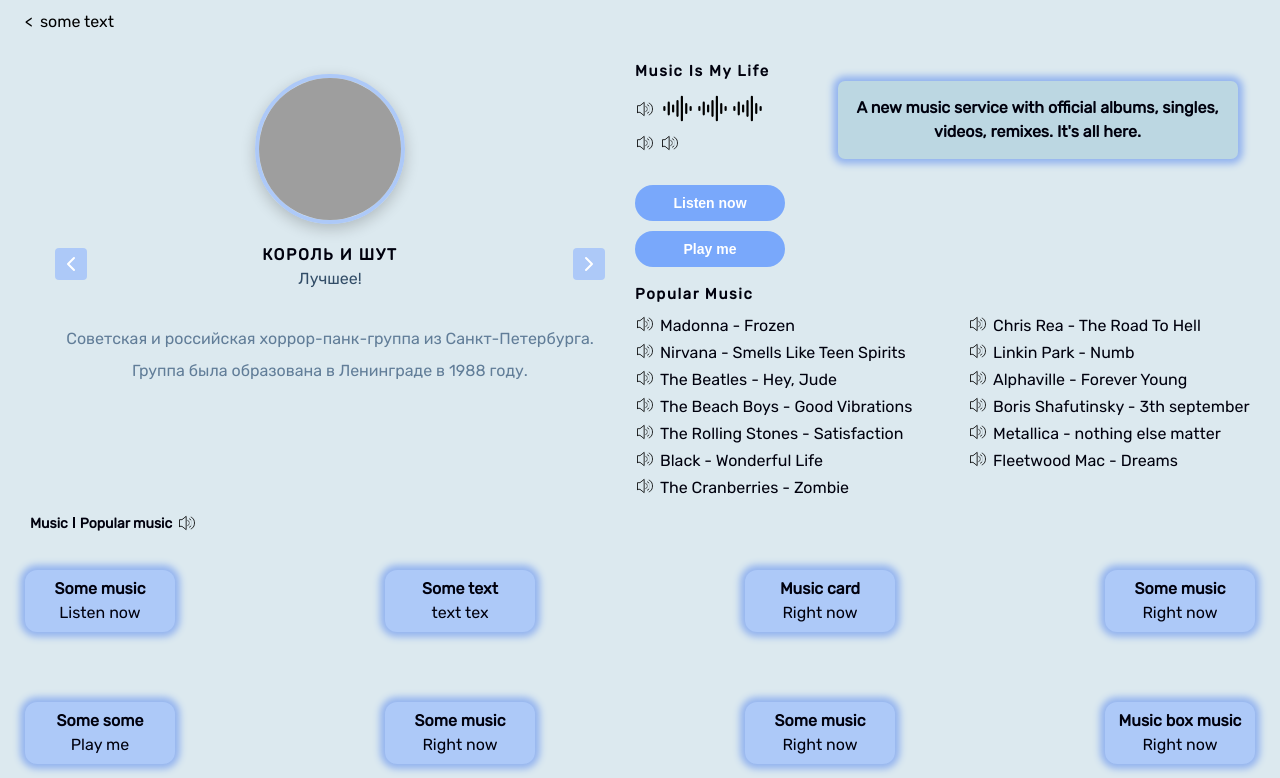
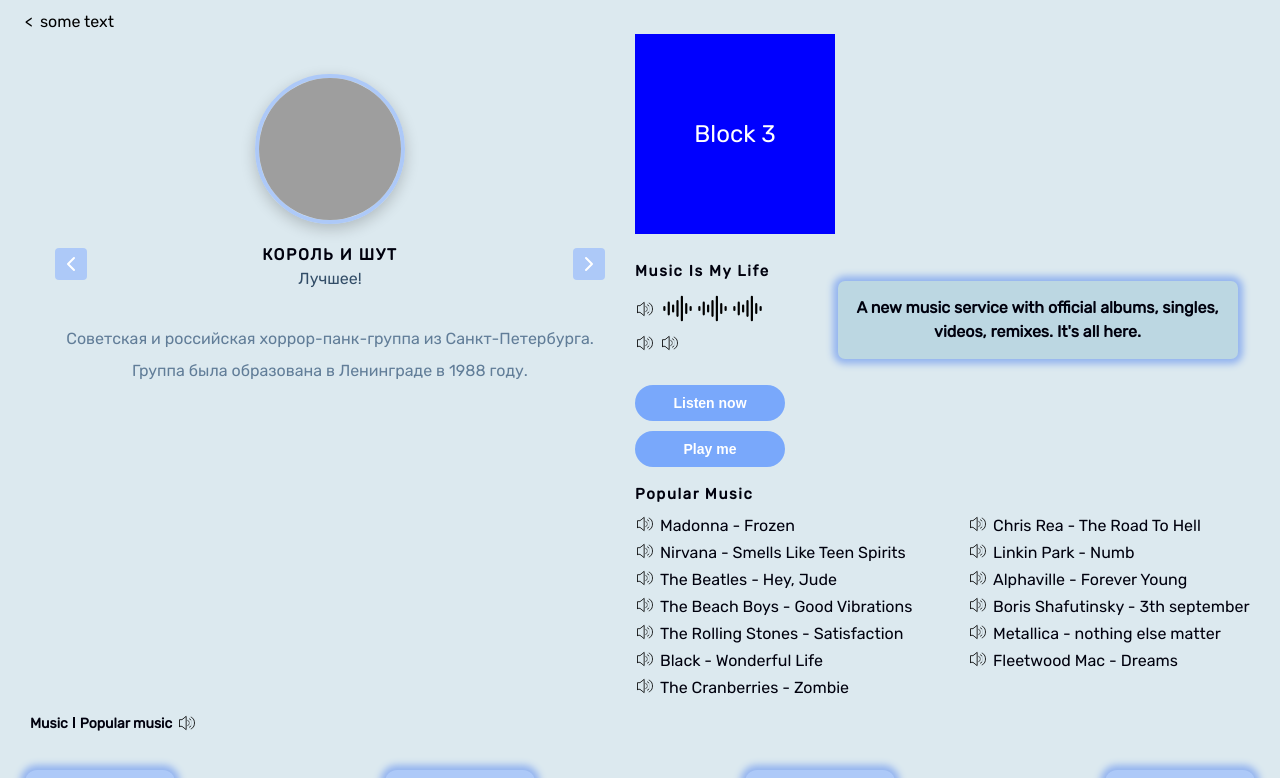
Before and after one commit to weltkind6/react-layout, a React (Create React App) app: page / in a window 1280 px wide. Shown: the top 778 px of the page. Built offline with nearby package versions, Linux system fonts and the light colour scheme; grey boxes are pictures that could not be loaded; the HTML template or start-up script is replaced by a standard one.

Commit message:
desktop onHover buttons

```diff
--- a/src/componentns/Main/Main.tsx
+++ b/src/componentns/Main/Main.tsx
@@ -6,6 +6,7 @@
 import Slider from "../common/Slider/Slider";
 import Button from "../common/Button/Button";
 import BottomCard from "../common/BottomCard/BottomCard";
+import Card from "../common/Card/Card";
 
 const Main = () => {
     return (
@@ -17,6 +18,7 @@
                 <div className={styles.desktopContainer}>
                     <Slider />
                     <div className={styles.soundPanel}>
+                        <Card />
 
                         <div className={styles.soundsContainer}>
                             <div>
--- a/src/componentns/common/BottomCard/BottomCard.tsx
+++ b/src/componentns/common/BottomCard/BottomCard.tsx
@@ -7,18 +7,21 @@
 }
 const BottomCard: React.FC<CardProps> = ({text, description}) => {
     const [isHovered, setIsHovered] = useState(true);
-    console.log(isHovered)
+    let timer: NodeJS.Timeout | null = null;
 
     const mouseEventHandler = () => {
-        setTimeout(() => {
-            setIsHovered(false)
-        }, 500)
-    }
+        timer = setTimeout(() => {
+            setIsHovered(false);
+        }, 500);
+    };
+
     const mouseEventHandler2 = () => {
-        setTimeout(() => {
-            setIsHovered(true)
-        }, 500)
-    }
+        if (timer) {
+            clearTimeout(timer);
+            timer = null;
+        }
+        setIsHovered(true);
+    };
 
     return (
         <div className={styles.wrapper}>
--- a/src/componentns/common/BottomCard/styles.module.css
+++ b/src/componentns/common/BottomCard/styles.module.css
@@ -28,7 +28,7 @@
     transition: .5s ease-in-out;
 }
 
-.card:hover + .cardHover {
+.card:hover ~ .cardHover {
     opacity: 1;
     transition: .7s ease-in-out;
 }
--- a/src/componentns/common/Card/Card.tsx
+++ b/src/componentns/common/Card/Card.tsx
@@ -1,12 +1,32 @@
-import React from 'react';
-import styles from './styles.module.css'
+import React, { useState } from 'react';
+import './styles.css';
 
-const Card = () => {
+const App = () => {
+    const [isHovered, setIsHovered] = useState(false);
+
+    const handleMouseEnter = () => {
+        setIsHovered(true);
+    };
+
+    const handleMouseLeave = () => {
+        setIsHovered(false);
+    };
+
     return (
-            <div className={styles.container}>
-
+        <div className="container">
+            <div
+                className={`block ${isHovered ? 'block-hovered' : ''}`}
+                onMouseEnter={handleMouseEnter}
+                onMouseLeave={handleMouseLeave}
+            >
+                Block 1
             </div>
+            <div className={`block ${isHovered ? 'block-visible' : ''}`}>
+                Block 2
+            </div>
+            <div className="block">Block 3</div>
+        </div>
     );
 };
 
-export default Card;
+export default App;
--- /dev/null
+++ b/src/componentns/common/Card/styles.css
@@ -0,0 +1,29 @@
+.container {
+    position: relative;
+    width: 200px;
+    height: 200px;
+}
+
+.block {
+    position: absolute;
+    top: 0;
+    left: 0;
+    width: 100%;
+    height: 100%;
+    background-color: blue;
+    color: white;
+    display: flex;
+    align-items: center;
+    justify-content: center;
+    font-size: 24px;
+    transition: opacity 0.3s ease;
+}
+
+.block-hovered {
+    opacity: 0.5;
+}
+
+.block-visible {
+    opacity: 1;
+    z-index: 1;
+}
```
Also changed, not shown: src/componentns/common/Card/styles.module.css (deleted).
